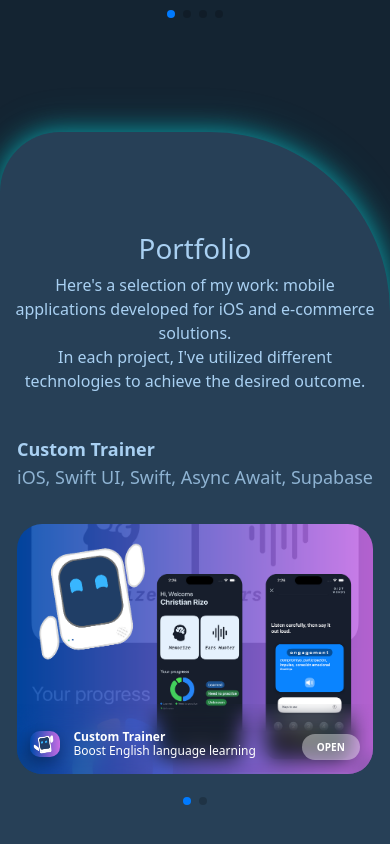
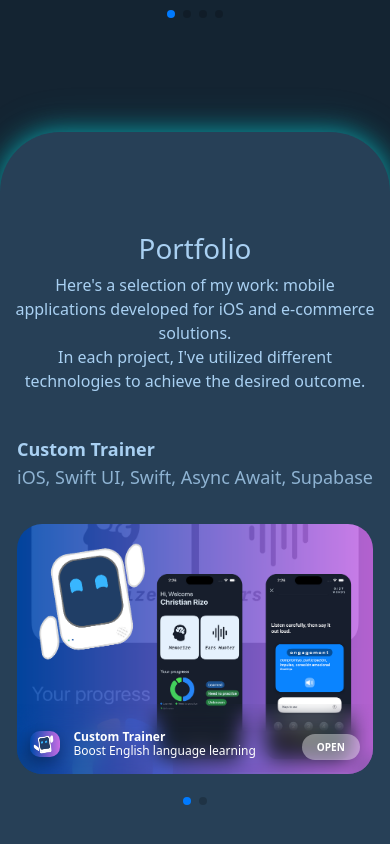
Before and after one commit to AbsApps/portafolio, a website: page index.html in a window 390 px wide. Shown: the part 2460-3304 px from the top of the page. Drawn offline with nearby package versions, Linux system fonts and the light colour scheme.

Commit message:
Changes
1) add media quey

```diff
--- a/css/style.scss
+++ b/css/style.scss
@@ -647,7 +647,7 @@
     section#portfolio {
 
         border-top-left-radius: 60px;
-        border-top-right-radius: 180px;
+        border-top-right-radius: 60px;
     }
 
 
```
Also changed, not shown: css/style.css, 1 other file.
